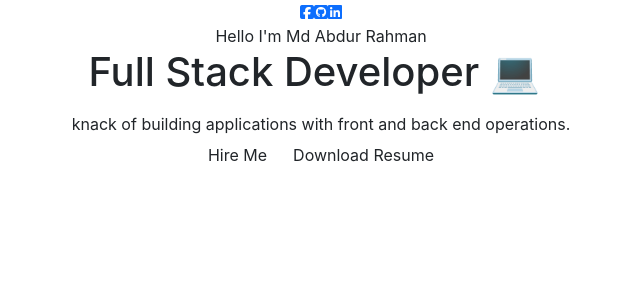
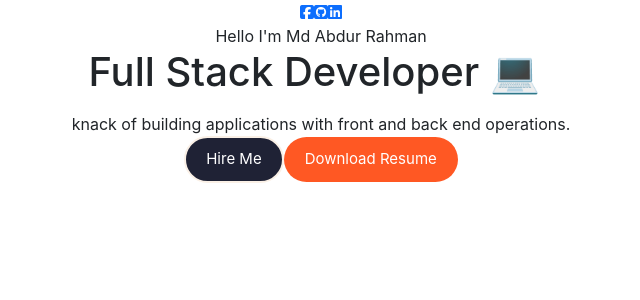
Before and after one commit to JaznanOfficial/portfolio-site, a React (Create React App) app: page / in a window 1280 px wide. Shown: the top 300 px of the page, without its empty margins (319-959 px from the left). Built offline with nearby package versions, Linux system fonts and the light colour scheme.

Commit message:
button done

```diff
--- a/public/index.html
+++ b/public/index.html
@@ -30,6 +30,10 @@
 <!-- bootstrap link -->
 <script src="https://kit.fontawesome.com/d63d7fa193.js" crossorigin="anonymous"></script>
 <!-- font awesome link -->
+<link rel="preconnect" href="https://fonts.googleapis.com">
+<link rel="preconnect" href="https://fonts.gstatic.com" crossorigin>
+<link href="https://fonts.googleapis.com/css2?family=Ubuntu:ital,wght@1,700&display=swap" rel="stylesheet">
+<!-- google font -->
     <title>React App</title>
   </head>
   <body>
--- a/src/Components/Home/Profile/Profile.css
+++ b/src/Components/Home/Profile/Profile.css
@@ -0,0 +1,27 @@
+.body {
+    font-family: "Ubuntu", sans-serif;
+}
+
+.primary-btn {
+    color: white;
+    border: 2px solid linen;
+    font-size: 15px;
+    background-color: #1f2235;
+    border-radius: 100px;
+    padding: 10px 20px;
+}
+.primary-btn:hover {
+    color: aliceblue;
+    border: 2px solid #ff5823;
+    background-color: #1f2235;
+    border-radius: 100px;
+    padding: 10px 20px;
+}
+
+.highlighted-btn {
+    color: white;
+    font-size: 15px;
+    background-color: #ff5823;
+    border-radius: 100px;
+    padding: 10px 20px;
+}
--- a/src/Components/Home/Profile/Profile.js
+++ b/src/Components/Home/Profile/Profile.js
@@ -1,6 +1,6 @@
-
 import React from "react";
 import Typical from "react-typical";
+import './Profile.css'
 
 const Profile = () => {
     return (
@@ -8,6 +8,7 @@ const Profile = () => {
             <div className="profile-parent">
                 <div className="profile-details">
                     <div className="colz">
+                        <div className="colz-icon">
                             <a href="https://www.facebook.com/mdabdurrahman30/">
                                 <i className="fa fa-facebook-square"></i>
                             </a>
@@ -17,6 +18,7 @@ const Profile = () => {
                             <a href="https://www.linkedin.com/in/jaznanofficial/">
                                 <i class="fa fa-linkedin-square"></i>
                             </a>
+                        </div>
                     </div>
                     <div className="profile-name-details">
                         <span className="primary-text">
@@ -28,25 +30,33 @@ const Profile = () => {
                             <Typical
                                 loop={Infinity}
                                 steps={[
-                                    "Passionate Developer ❤️ ", 1000,
-                                    "Full Stack Developer 💻", 1000,
-                                    "Mern Stack Developer  👨‍💻 ", 1000,
-                                    "Strongly Front-end Developer  💪 ", 1000,
-                                    "React Developer  🌺 ", 1000,
+                                    "Passionate Developer ❤️ ",
+                                    1000,
+                                    "Full Stack Developer 💻",
+                                    1000,
+                                    "Mern Stack Developer  👨‍💻 ",
+                                    1000,
+                                    "Strongly Front-end Developer  💪 ",
+                                    1000,
+                                    "React Developer  🌺 ",
+                                    1000,
                                 ]}
                                 wrapper="p"
                             />
                         </h1>
-                        <span className="profile-role-tagline">knack of building applications with front and back end operations.</span>
+                        <span className="profile-role-tagline">
+                            knack of building applications with front and back end operations.
+                        </span>
                     </div>
                     <div className="profile-options">
-                        <button className='btn primary-btn'>Hire Me</button>
-                        <a href="md-abdur-rahman-resume.pdf" download='md-abdur-rahman-resume.pdf'><button className='btn highlighted-btn'>Download Resume</button>
+                        <button className="btn primary-btn">Hire Me</button>
+                        <a href="md-abdur-rahman-resume.pdf" download="md-abdur-rahman-resume.pdf">
+                            <button className="btn highlighted-btn">Download Resume</button>
                         </a>
                     </div>
                 </div>
                 <div className="profile-picture">
-
+                    <div className="profile-picture-bg"></div>
                 </div>
             </div>
         </div>
```
Lines whose indentation alone changed are shown as unchanged.
